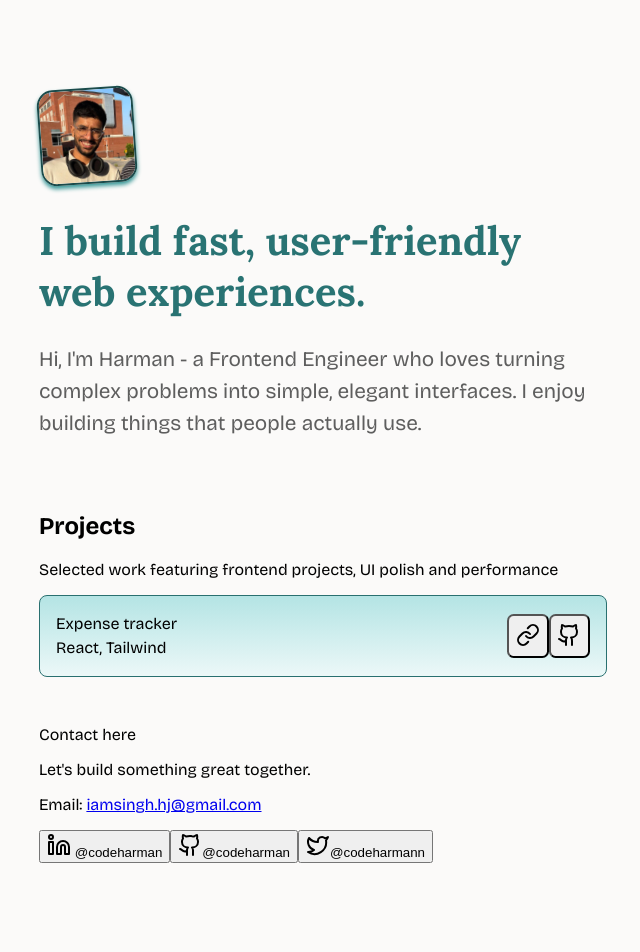
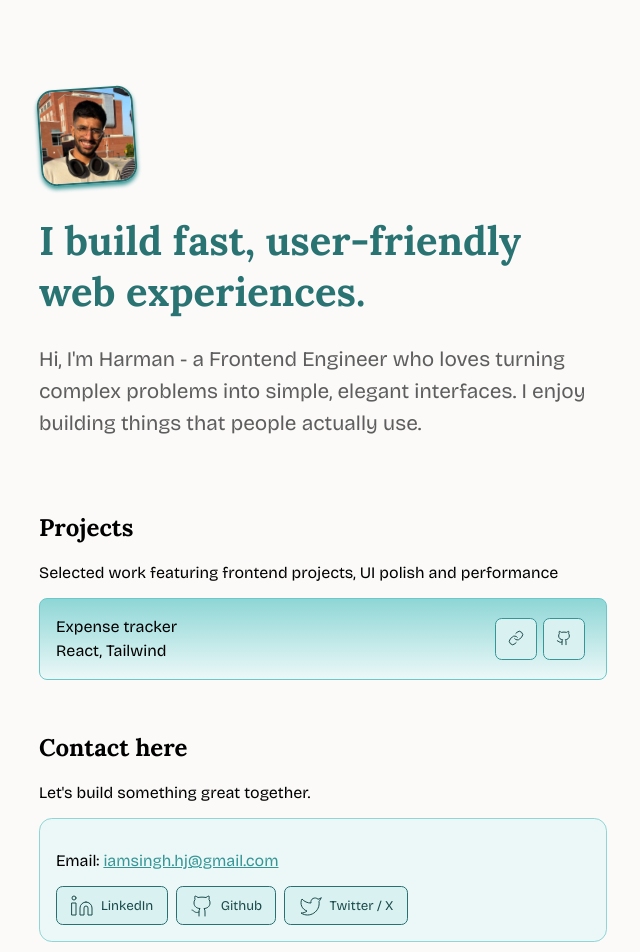
Before and after one commit to codeharman/portfolio, a React (Vite) app: page / in a window 1280 px wide. Shown: the top 952 px of the page, without its empty margins (317-957 px from the left). Before the commit the page ends 863 px from the top, so only its background shows below. Built offline with nearby package versions, Linux system fonts and the light colour scheme.

Commit message:
all components structure made

```diff
--- a/src/App.css
+++ b/src/App.css
@@ -47,6 +47,10 @@ body {
   /* margin-top: 1em; */
 }
 
+h2 {
+  font-family: "Lora", sans-serif;
+}
+
 .home-container {
   margin-top: 4.5em;
 }
@@ -67,7 +71,7 @@ body {
   width: 4.5em;
   border-radius: 1em;
   transform: rotate(-4deg);
-  border: .15em solid var(--palette-800);
+  border: .15em solid var(--palette-700);
   box-shadow: 0px 3px 4px var(--palette-600);
   transition: all ease-in-out .5s;
   cursor: pointer;
@@ -78,19 +82,20 @@ body {
 }
 
 .project-main-div {
-  background: linear-gradient(180deg, var(--palette-200), var(--palette-50));
+  margin-top: 1em;
+  background: linear-gradient(180deg, var(--palette-300), var(--palette-50));
   display: flex;
   align-items: center;
   justify-content: space-between;
   padding: .5em 1em;
   border-radius: .5em;
-  border: .1em solid var(--palette-700);
+  border: .1em solid var(--palette-400);
   transition: all ease-in-out .3s;
 }
 
 .project-main-div:hover {
-  box-shadow: 0px 4px 4px var(--palette-300);
   transform: scale(1.02);
+  background: linear-gradient(180deg, var(--palette-200), var(--palette-50));
 }
 
 .project-para {
@@ -98,8 +103,54 @@ body {
 }
 
 .link-btn, .github-btn  {
-  padding: .5em;
+  padding: .8em .9em;
   border-radius: .5em;
+  border: .1em solid var(--palette-600);
+  margin-right: .4em;
+  background-color: var(--palette-100);
+  transition: all ease-in-out .3s;
+}
+
+.link-btn:hover, .github-btn:hover {
+  background-color: var(--palette-200);
+}
+
+.contact-container {
+  padding-bottom: 4.5em;
+}
+
+.contact-contents {
+  background-color: var(--palette-50);
+  padding: 1em;
+  border-radius: .8em;
+  border: .1em solid var(--palette-300);
+}
+
+.contact-btns {
+  display: flex;
+  flex-direction: column;
+  gap: .5em;
+}
+
+.contact-btn {
+  display: flex;
+  align-items:  center;
+  padding: .5em 1em;
+  gap: .5em;
+  font-family: inherit;
+  background: var(--palette-100);
+  border-radius: .5em;
+  border: .1em solid var(--palette-700);
+  transition: all ease-in-out .3s;
+  color: var(--palette-800);
+}
+
+.contact-btn:hover {
+  background-color: var(--palette-200);
+}
+
+a {
+  color: var(--palette-600);
 }
 
 @media screen and (min-width: 640px){
@@ -119,5 +170,9 @@ body {
     width: 6em;
   }
 
-
+  .contact-btns {
+    display: flex;
+    flex-direction: row;
+    gap: .5em;
+  }
 }
--- a/src/components/Contact.jsx
+++ b/src/components/Contact.jsx
@@ -2,15 +2,21 @@ import { Linkedin, Github, Twitter } from 'lucide-react'
 
 export default function Contact(){
   return(
-    <div>
-      <p>Contact here</p>
+    <div className='contact-container'>
+      <h2>Contact here</h2>
       <p>Let's build something great together.</p>
-      <div>
+      <div className='contact-contents'>
         <p>Email: <a href="mailto:iamsingh.hj@gmail.com">iamsingh.hj@gmail.com</a></p>
-        <div>
-          <button><Linkedin /> @codeharman</button>
-          <button><Github />@codeharman</button>
-          <button><Twitter />@codeharmann</button>
+        <div className='contact-btns'>
+          <button className='contact-btn'>
+            <Linkedin color='#1B4B4B' strokeWidth={1}/> LinkedIn
+          </button>
+          <button className='contact-btn'>
+            <Github color='#1B4B4B' strokeWidth={1}/>Github
+          </button>
+          <button className='contact-btn'>
+            <Twitter color='#1B4B4B' strokeWidth={1} />Twitter / X
+          </button>
         </div>
       </div>
     </div>
--- a/src/components/Projects.jsx
+++ b/src/components/Projects.jsx
@@ -11,8 +11,12 @@ export default function Projects(props){
           <p>{props.techStack}</p>
         </div>
         <div>
-          <button className='link-btn'><Link /></button>
-          <button className='github-btn'><Github /></button>
+          <button className='link-btn'>
+            <Link color='#1B4B4B' size={16} strokeWidth={1.5}/>
+          </button>
+          <button className='github-btn'>
+            <Github color='#1B4B4B' size={16} strokeWidth={1.5}/>
+          </button>
         </div>
       </div>
     </div>
```
Also changed, not shown: src/ProjectsData.jsx (added).
